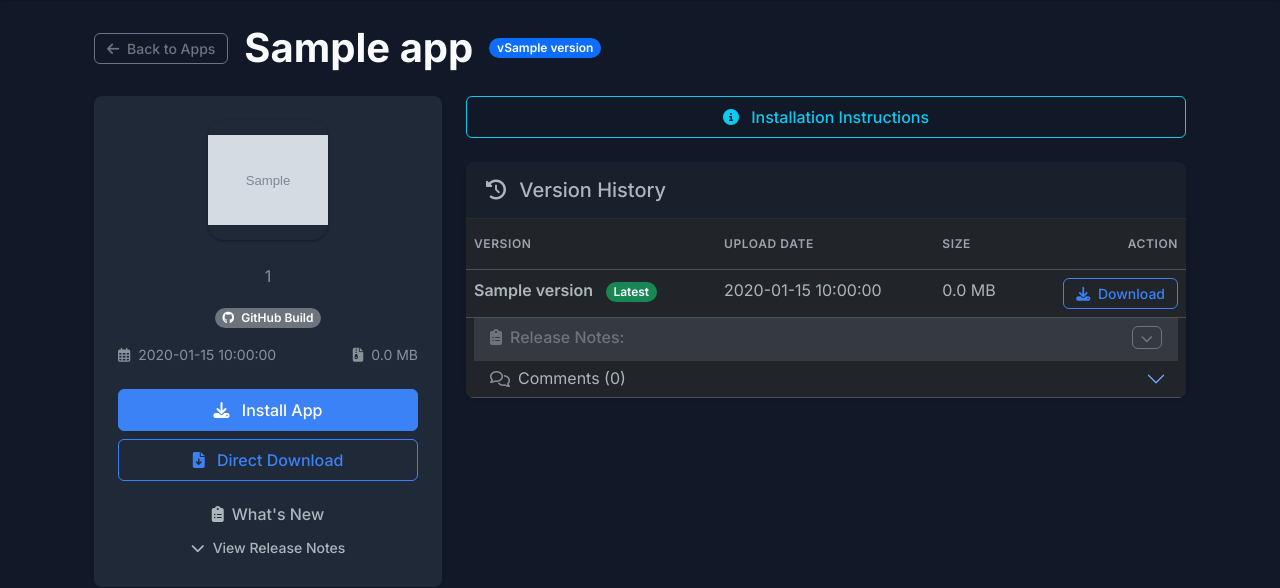
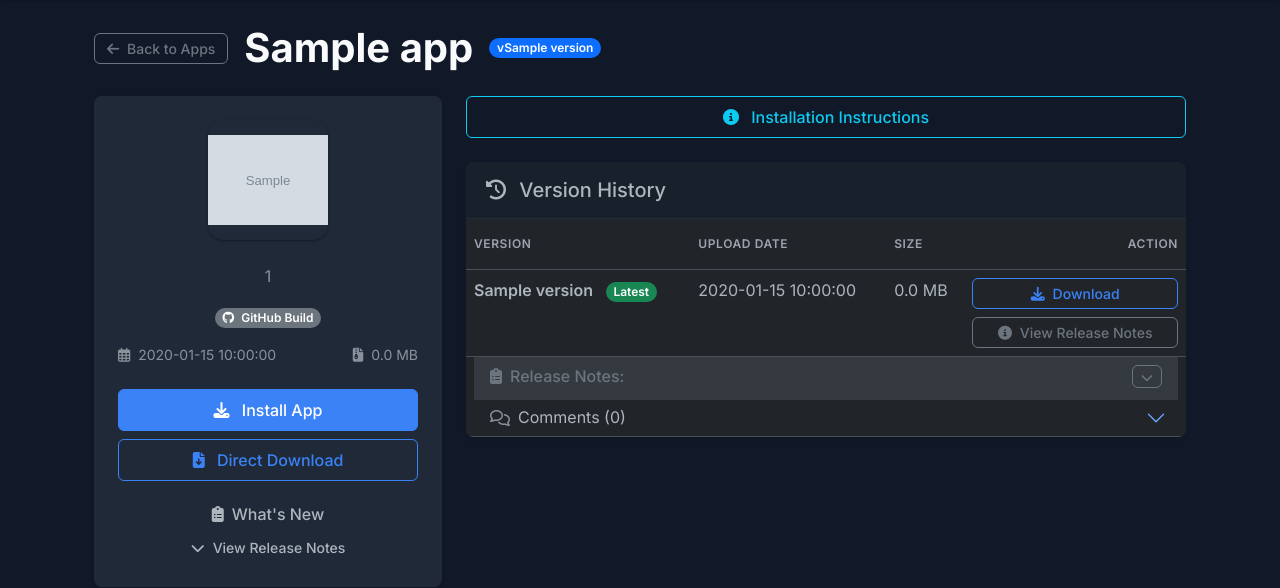
Before and after one commit to Nimesh-Srivastava/iOS-app-dist, a Flask app: page /app/1 in a window 1280 px wide. Shown: the part 70-658 px from the top of the page. Run offline with Flask 3, Linux system fonts and the light colour scheme; the visitor is signed in with stand-in values (Sample User, id 1); grey boxes marked "Sample" are stand-in pictures; a database or web service that is not in the repository returns one stand-in record (values such as "Sample title").

Commit message:
Release notes UI upgrade

```diff
--- a/templates/app_detail.html
+++ b/templates/app_detail.html
@@ -344,6 +344,7 @@
 										{% endif %}
 									</td>
 									<td class="text-end">
+										<div class="d-grid gap-2">
 											<a
 												href="{{ url_for('app.download_app', app_id=app.id, filename=version.filename) }}"
 												class="btn btn-sm btn-outline-primary"
@@ -351,6 +352,16 @@
 												<i class="fas fa-download me-1"></i>
 												Download
 											</a>
+											{% if app.release_notes %}
+											<button
+												class="btn btn-sm btn-outline-secondary"
+												type="button"
+												data-bs-toggle="modal"
+												data-bs-target="#releaseNotesModal">
+												<i class="fas fa-info-circle me-1"></i> View Release Notes
+											</button>
+											{% endif %}
+										</div>
 									</td>
 								</tr>
 								<!-- Release Notes Row -->
@@ -655,6 +666,26 @@
 	</div>
 </div>
 
+<!-- Release Notes Modal -->
+<div class="modal fade" id="releaseNotesModal" tabindex="-1" aria-labelledby="releaseNotesModalLabel" aria-hidden="true">
+	<div class="modal-dialog modal-lg">
+		<div class="modal-content">
+			<div class="modal-header">
+				<h5 class="modal-title" id="releaseNotesModalLabel">
+					<i class="fas fa-clipboard-list me-2"></i> Release Notes for {{ app.name }}
+				</h5>
+				<button type="button" class="btn-close" data-bs-dismiss="modal" aria-label="Close"></button>
+			</div>
+			<div class="modal-body">
+				<p class="mb-0 small text-pre-wrap">{{ app.release_notes }}</p>
+			</div>
+			<div class="modal-footer">
+				<button type="button" class="btn btn-secondary" data-bs-dismiss="modal">Close</button>
+			</div>
+		</div>
+	</div>
+</div>
+
 <!-- JavaScript for comment replies -->
 {% block scripts %}
 <script>
```
Lines whose indentation alone changed are shown as unchanged.
